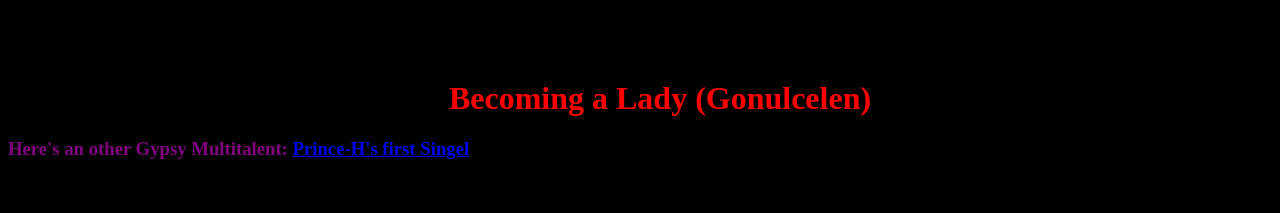
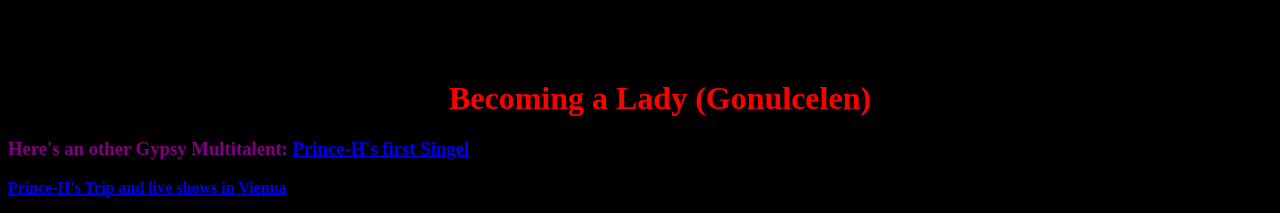
Before and after one commit to Hikmet-Prizreni/Hikmet-Movie-index.html, a plain HTML site: page index.html in a window 1280 px wide. Shown: the top 213 px of the page. Drawn offline with Linux system fonts and the light colour scheme; grey boxes are pictures that could not be loaded.

Commit message:
Update index.html

```diff
--- a/index.html
+++ b/index.html
@@ -12,6 +12,7 @@
             </center>
             <b><h3 style="color:purple;">Here's an other Gypsy Multitalent:
 <a href="https://hikmet-prizreni.github.io/Prince-H-Lyrics/">Prince-H's first Singel</a></h3></b>
+<a href="https://https://hikmet-prizreni.github.io/Trip-in-Vienna/">Prince-H's Trip and live shows in Vienna</a></h3></b>
             <br>
             </br>
         <center>
```
